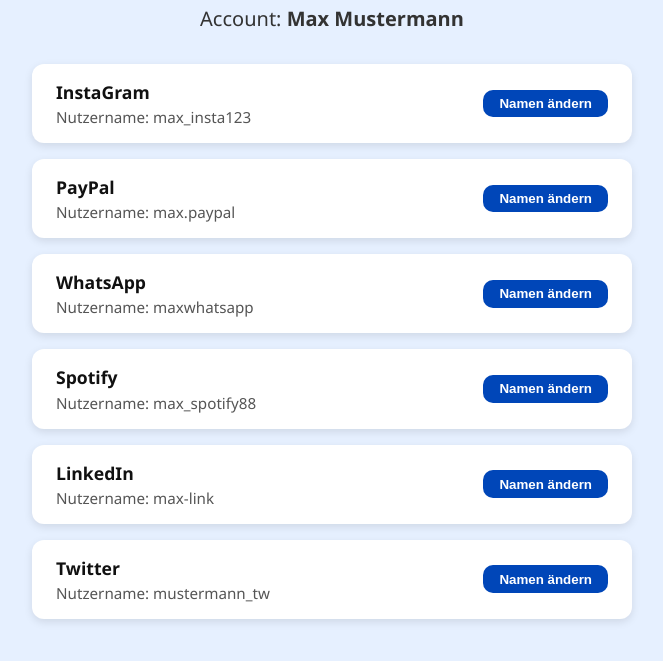
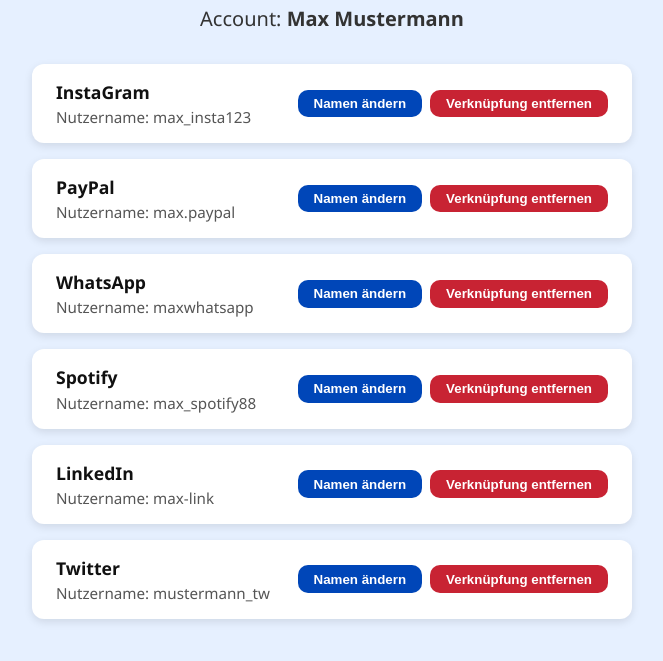
Before and after one commit to gb-games-h/EUNet-ID, a plain HTML site: page Dashboard-example.html in a window 1280 px wide. Shown: the part 117-778 px from the top of the page, without its empty margins (308-971 px from the left). Drawn offline with Linux system fonts and the light colour scheme.

Commit message:
Update Dashboard-example.html

```diff
--- a/Dashboard-example.html
+++ b/Dashboard-example.html
@@ -37,6 +37,7 @@
       display: flex;
       align-items: center;
       justify-content: space-between;
+      gap: 1rem;
     }
     .platform-info {
       flex-grow: 1;
@@ -50,7 +51,8 @@
       font-size: 0.95rem;
       color: #555;
     }
-    button.change-btn {
+    button.change-btn,
+    button.remove-btn {
       background-color: #0046b8;
       color: white;
       border: none;
@@ -63,6 +65,12 @@
     }
     button.change-btn:hover {
       background-color: #002f70;
+    }
+    button.remove-btn {
+      background-color: #c82333;
+    }
+    button.remove-btn:hover {
+      background-color: #7a131a;
     }
     input.edit-input {
       font-size: 1rem;
@@ -86,6 +94,10 @@
     button.save-btn:hover {
       background-color: #1e7e34;
     }
+    .edit-controls {
+      display: flex;
+      align-items: center;
+    }
   </style>
 </head>
 <body>
@@ -97,8 +109,7 @@
   </div>
 
   <script>
-    // Beispiel-Plattformen mit zufälligen Usernamen
-    const platforms = [
+    let platforms = [
       { name: 'InstaGram', username: 'max_insta123' },
       { name: 'PayPal', username: 'max.paypal' },
       { name: 'WhatsApp', username: 'maxwhatsapp' },
@@ -109,7 +120,10 @@
 
     const container = document.getElementById('platforms-container');
 
-    function createPlatformElement(platform, index) {
+    function renderPlatforms() {
+      container.innerHTML = ''; // Container leeren
+
+      platforms.forEach((platform, index) => {
         const div = document.createElement('div');
         div.className = 'platform';
 
@@ -127,12 +141,19 @@
         infoDiv.appendChild(platformName);
         infoDiv.appendChild(usernameDisplay);
 
+        // Buttons Container
+        const buttonsDiv = document.createElement('div');
+        buttonsDiv.style.display = 'flex';
+        buttonsDiv.style.gap = '0.5rem';
+        buttonsDiv.style.alignItems = 'center';
+
+        // Namen ändern Button
         const changeBtn = document.createElement('button');
         changeBtn.className = 'change-btn';
         changeBtn.textContent = 'Namen ändern';
 
         changeBtn.addEventListener('click', () => {
-        // Wenn Eingabefeld schon offen, nicht nochmal öffnen
+          // Falls Eingabe schon offen, nichts tun
           if (div.querySelector('input')) return;
 
           const input = document.createElement('input');
@@ -144,7 +165,6 @@
           saveBtn.className = 'save-btn';
           saveBtn.textContent = 'Speichern';
 
-        // Wenn gespeichert wird, Username ändern und UI aktualisieren
           saveBtn.addEventListener('click', () => {
             const newName = input.value.trim();
             if (newName.length === 0) {
@@ -158,23 +178,35 @@
             changeBtn.style.display = 'inline-block';
           });
 
-        // UI umstellen: Button ausblenden, Input + Speichern anzeigen
           changeBtn.style.display = 'none';
-        div.appendChild(input);
-        div.appendChild(saveBtn);
+          buttonsDiv.insertBefore(input, saveBtn);
+          buttonsDiv.insertBefore(saveBtn, changeBtn.nextSibling);
           input.focus();
         });
 
+        // Verknüpfung entfernen Button
+        const removeBtn = document.createElement('button');
+        removeBtn.className = 'remove-btn';
+        removeBtn.textContent = 'Verknüpfung entfernen';
+
+        removeBtn.addEventListener('click', () => {
+          if (confirm(`Verknüpfung mit ${platform.name} wirklich entfernen?`)) {
+            platforms.splice(index, 1);
+            renderPlatforms();
+          }
+        });
+
+        buttonsDiv.appendChild(changeBtn);
+        buttonsDiv.appendChild(removeBtn);
+
         div.appendChild(infoDiv);
-      div.appendChild(changeBtn);
+        div.appendChild(buttonsDiv);
 
-      return div;
+        container.appendChild(div);
+      });
     }
 
-    // Plattformen rendern
-    platforms.forEach((platform, i) => {
-      container.appendChild(createPlatformElement(platform, i));
-    });
+    renderPlatforms();
   </script>
 </body>
 </html>
```
Lines whose indentation alone changed are shown as unchanged.
